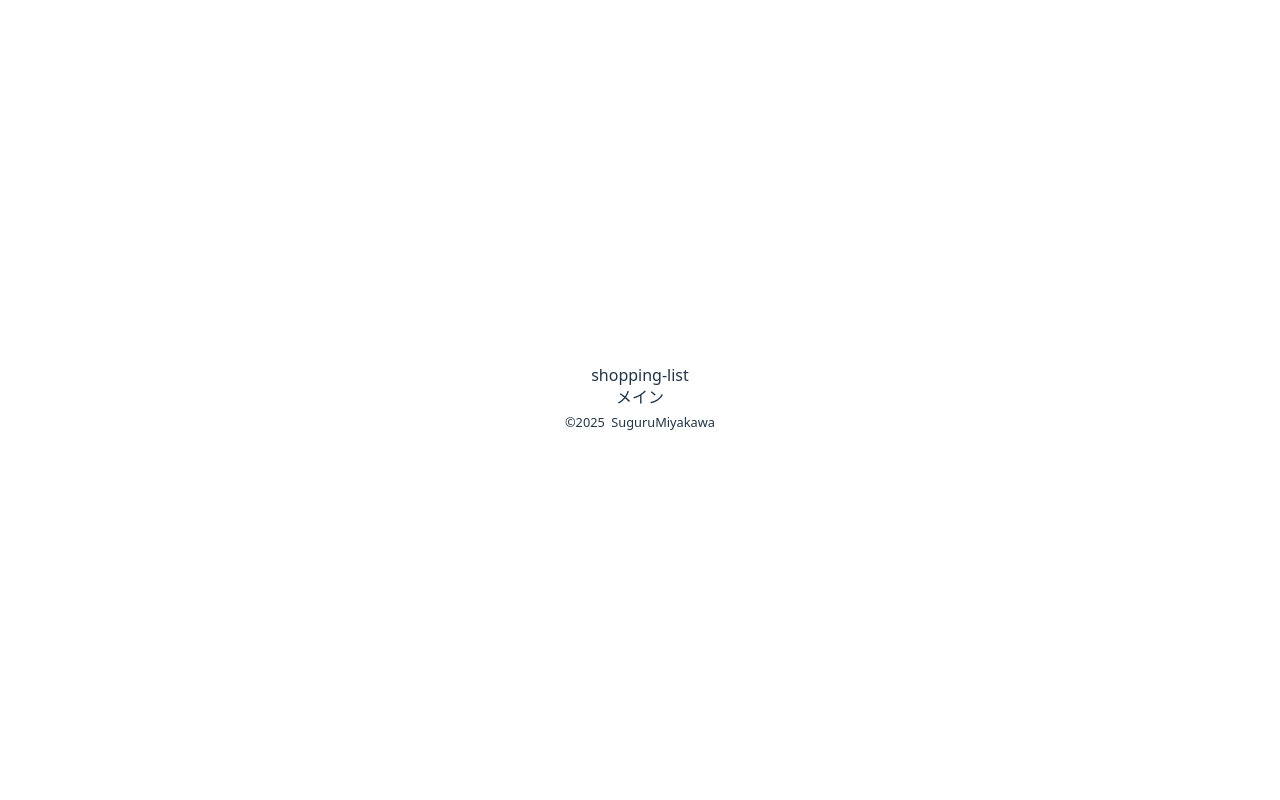
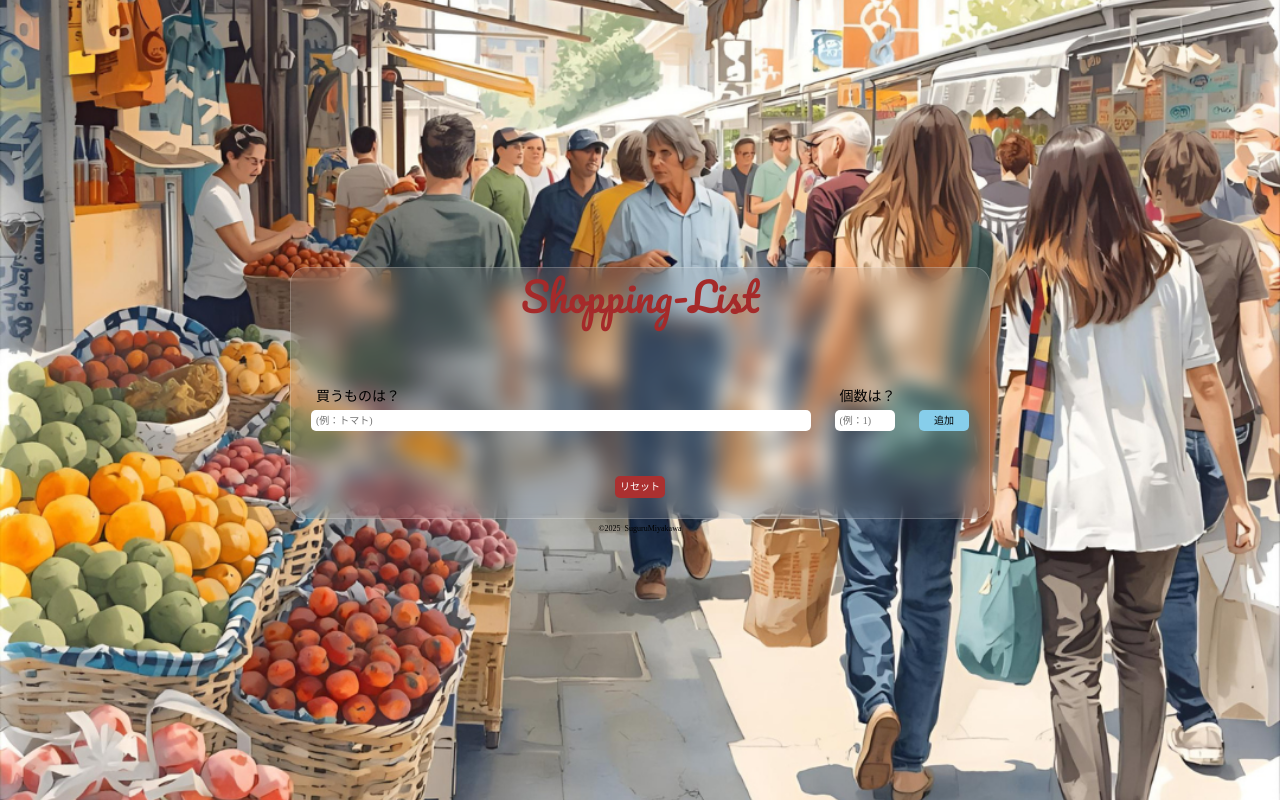
Before and after one commit to sukmiyakawa/shopping-list, a Vue app: page / in a window 1280 px wide. Built offline with nearby package versions, Linux system fonts and the light colour scheme.

Commit message:
リストレイアウト

```diff
--- a/src/App.vue
+++ b/src/App.vue
@@ -1,12 +1,22 @@
 <script setup>
 import Header from "./components/Header.vue";
+import Main from "./components/Main.vue";
 import Footer from "./components/Footer.vue";
 </script>
 
 <template>
-  <Header />
-  <main class="main">メイン</main>
+  <div>
+    <Header />
+    <Main />
+  </div>
   <Footer />
 </template>
 
-<style scoped></style>
+<style scoped>
+div {
+  background: rgba(255, 255, 255, 0.1);
+  border-radius: 16px;
+  backdrop-filter: blur(10px);
+  border: 1px solid rgba(255, 255, 255, 0.2);
+}
+</style>
--- a/src/components/Footer.vue
+++ b/src/components/Footer.vue
@@ -2,4 +2,10 @@
   <small>&copy;2025&ensp;SuguruMiyakawa</small>
 </template>
 
-<style scoped></style>
+<style scoped>
+small {
+  display: block;
+  text-align: center;
+  margin-top: 5px;
+}
+</style>
--- a/src/components/Header.vue
+++ b/src/components/Header.vue
@@ -1,5 +1,13 @@
 <template>
-  <h1>shopping-list</h1>
+  <h1>Shopping-List</h1>
 </template>
 
-<style scoped></style>
+<style scoped>
+h1 {
+  text-align: center;
+  font-size: 4rem;
+  font-family: "Pacifico";
+  color: brown;
+  margin-top: 5px;
+}
+</style>
--- /dev/null
+++ b/src/components/Main.vue
@@ -0,0 +1,207 @@
+<script setup>
+import { useThingList } from "../composables/useThingList.js";
+
+const {
+  itemRef,
+  quantityRef,
+  editRef,
+  thingListRef,
+  addList,
+  showList,
+  editList,
+  deleteList,
+  changeCheck,
+  resetList,
+} = useThingList();
+</script>
+
+<template>
+  <main>
+    <div class="box_input">
+      <div class="enterItem">
+        <p>買うものは？</p>
+        <input
+          type="text"
+          class="item_input"
+          placeholder="(例：トマト)"
+          v-model="itemRef"
+        />
+      </div>
+      <div class="enterItem">
+        <p>個数は？</p>
+        <input
+          type="text"
+          class="quantity_input"
+          placeholder="(例：1)"
+          v-model="quantityRef"
+        />
+      </div>
+      <button class="addBtn" @click="editList" v-if="editRef">変更</button>
+      <button class="addBtn" @click="addList" v-else>追加</button>
+    </div>
+
+    <div class="box_display">
+      <ul class="box_list">
+        <li class="box_item" v-for="thing in thingListRef" :key="thing.id">
+          <div class="item" :class="{ fin: thing.checked }">
+            <!-- <input
+            type="checkbox"
+            @change="changeCheck(thing.id)"
+            :checked="thing.checked"
+            /> -->
+            <p class="item_name">{{ thing.task_item }}</p>
+            <p class="item_quantity">&times;&ensp;{{ thing.task_quantity }}</p>
+          </div>
+          <div class="btn">
+            <button
+              class="listBtn listBtn--finBtn"
+              @click="changeCheck(thing.id)"
+              :checked="thing.checked"
+            >
+              完了
+            </button>
+            <button
+              class="listBtn listBtn--showBtn"
+              @click="showList(thing.id)"
+            >
+              編集
+            </button>
+            <button
+              class="listBtn listBtn--delBtn"
+              @click="deleteList(thing.id)"
+            >
+              削除
+            </button>
+          </div>
+        </li>
+      </ul>
+      <button class="listBtn listBtn--resetBtn" @click="resetList()">
+        リセット
+      </button>
+    </div>
+  </main>
+</template>
+
+<style scoped>
+main {
+  margin-top: 50px;
+  padding: 5px;
+}
+.box_input {
+  display: flex;
+  justify-content: space-between;
+  align-items: end;
+  margin-bottom: 30px;
+}
+input,
+button {
+  border-radius: 5px;
+  padding: 5px;
+}
+.enterItem p,
+.item p {
+  font-size: 1.4rem;
+  font-weight: 400;
+}
+.enterItem p {
+  margin: 0 0 5px 5px;
+}
+input {
+  background-color: #fff;
+}
+.quantity_input {
+  width: 60px;
+}
+.addBtn {
+  width: 50px;
+  text-align: center;
+  background-color: #87ceeb;
+}
+.box_item {
+  display: flex;
+  justify-content: space-between;
+  align-items: center;
+  width: 100%;
+  gap: 10px;
+}
+.box_list {
+  display: flex;
+  flex-direction: column;
+  gap: 15px;
+}
+ul li div {
+  display: flex;
+  justify-content: space-between;
+  align-items: center;
+}
+.item {
+  width: 100%;
+}
+.item_name {
+  width: 70%;
+}
+.item_quantity {
+  width: 60px;
+}
+.btn {
+  gap: 10px;
+}
+.listBtn {
+  width: 30px;
+  text-align: center;
+}
+.listBtn--finBtn {
+  background-color: #ffd700;
+  width: 50px;
+}
+.listBtn--showBtn {
+  background-color: #7fffd4;
+}
+.listBtn--delBtn {
+  background-color: #ab3030;
+  color: #fff;
+}
+.listBtn--resetBtn {
+  background-color: #ab3030;
+  color: #fff;
+  width: 50px;
+  display: block;
+  margin: 15px auto 0;
+}
+.fin {
+  text-decoration-line: line-through;
+  background-color: #808080;
+}
+@media screen and (min-width: 768px) {
+  main {
+    padding: 20px;
+  }
+  .box_item {
+    width: 320px;
+  }
+  .box_list {
+    flex-direction: row;
+    justify-content: space-between;
+    flex-wrap: wrap;
+  }
+  .box_item:nth-of-type(even) {
+    border-left: 2px solid #808080;
+    padding-left: 10px;
+  }
+  .item_input {
+    width: 500px;
+  }
+  @media screen and (min-width: 1440px) {
+    .box_item {
+      width: 470px;
+    }
+    .box_item:nth-of-type(even) {
+      border-left: 2px solid #808080;
+      padding-left: 10px;
+    }
+    .item_input {
+      width: 800px;
+    }
+  }
+}
+</style>
--- a/src/style.css
+++ b/src/style.css
@@ -1,79 +1,26 @@
-:root {
-  font-family: system-ui, Avenir, Helvetica, Arial, sans-serif;
-  line-height: 1.5;
-  font-weight: 400;
-
-  color-scheme: light dark;
-  color: rgba(255, 255, 255, 0.87);
-  background-color: #242424;
-
-  font-synthesis: none;
-  text-rendering: optimizeLegibility;
-  -webkit-font-smoothing: antialiased;
-  -moz-osx-font-smoothing: grayscale;
+html {
+  font-size: 62.5%;
 }
-
-a {
-  font-weight: 500;
-  color: #646cff;
-  text-decoration: inherit;
+body {
+  background-image: url(assets/img/backgroundImage.png);
+  background-size: cover;
+  background-position: center;
+  min-height: 100vh;
+  margin: auto 0;
+  align-content: center;
 }
-a:hover {
-  color: #535bf2;
+#app {
+  margin: 0 auto;
+  width: 315px;
+  height: 100%;
 }
-
-body {
-  margin: 0;
-  display: flex;
-  place-items: center;
-  min-width: 320px;
-  min-height: 100vh;
-}
-
-h1 {
-  font-size: 3.2em;
-  line-height: 1.1;
-}
-
-button {
-  border-radius: 8px;
-  border: 1px solid transparent;
-  padding: 0.6em 1.2em;
-  font-size: 1em;
-  font-weight: 500;
-  font-family: inherit;
-  background-color: #1a1a1a;
-  cursor: pointer;
-  transition: border-color 0.25s;
-}
-button:hover {
-  border-color: #646cff;
-}
-button:focus,
-button:focus-visible {
-  outline: 4px auto -webkit-focus-ring-color;
-}
-
-.card {
-  padding: 2em;
-}
-
-#app {
-  max-width: 1280px;
-  margin: 0 auto;
-  padding: 2rem;
-  text-align: center;
-}
-
-@media (prefers-color-scheme: light) {
-  :root {
-    color: #213547;
-    background-color: #ffffff;
-  }
-  a:hover {
-    color: #747bff;
-  }
-  button {
-    background-color: #f9f9f9;
+@media screen and (min-width: 768px) {
+  #app {
+    width: 700px;
   }
 }
+@media screen and (min-width: 1440px) {
+  #app {
+    width: 1000px;
+  }
+}
```
